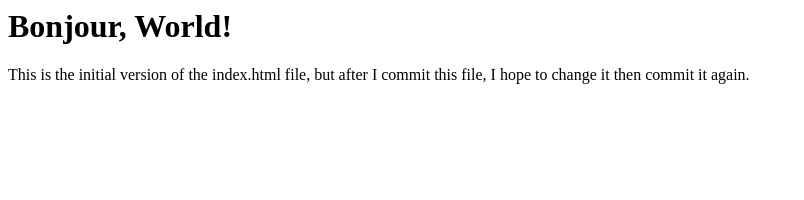
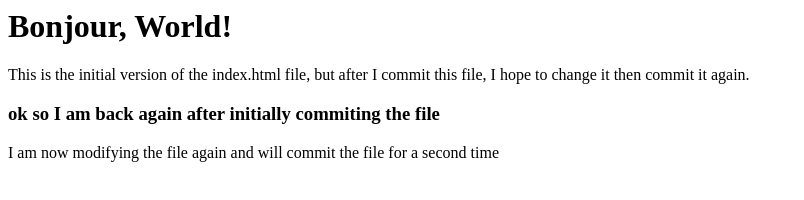
Before and after one commit to alixirr/repo-test, a plain HTML site: page index.html in a window 1280 px wide. Shown: the whole page, without its empty margins (0-804 px from the left). Drawn offline with Linux system fonts and the light colour scheme.

Commit message:
I added more text to index.html after the initial commit

```diff
--- a/index.html
+++ b/index.html
@@ -1,2 +1,4 @@
 <h1>Bonjour, World!</h1>
 <p>This is the initial version of the index.html file, but after I commit this file, I hope to change it then commit it again.</p>
+<h3>ok so I am back again after initially commiting the file</h3>
+<p>I am now modifying the file again and will commit the file for a second time</p>
```
